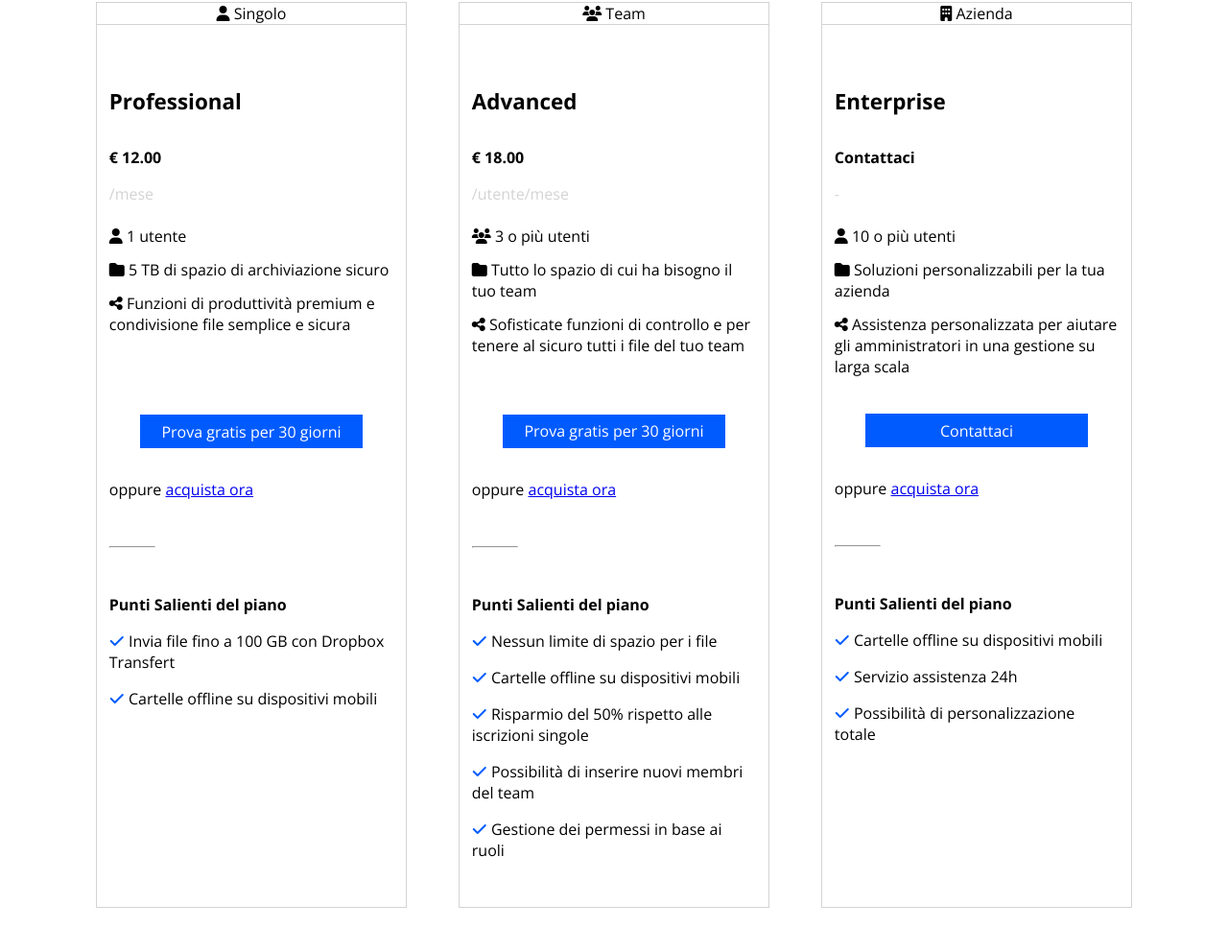
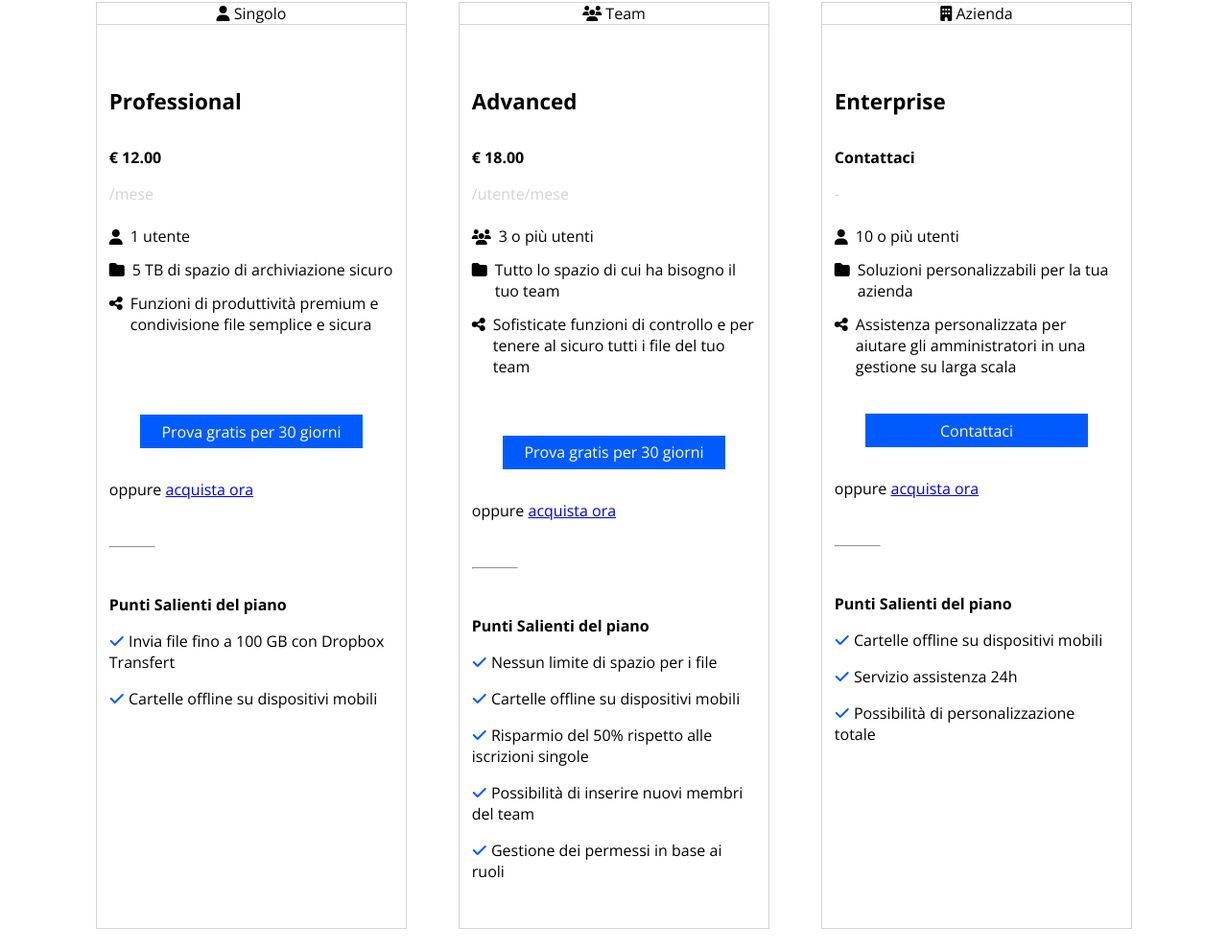
Before and after one commit to Gianmarco-Leone/htmlcss-dropbox, a plain HTML site: page index.html in a window 1280 px wide. Shown: the part 1075-2067 px from the top of the page at 96% size. Drawn offline with nearby package versions, Linux system fonts and the light colour scheme.

Commit message:
fixes section 1

```diff
--- a/css/style.css
+++ b/css/style.css
@@ -149,6 +149,12 @@ body {
 
 .subscription-col ul > li {
     padding: .4rem 0;
+    display: flex;
+}
+
+.subscription-col li > i {
+    padding-top: .2rem;
+    padding-right: .5rem;
 }
 
 .subscription-col .btn {
--- a/index.html
+++ b/index.html
@@ -110,7 +110,9 @@
 							</li>
 							<li>
 								<i class="fa-solid fa-share-nodes"></i>
-								Funzioni di produttività premium e condivisione file semplice e sicura
+								<p>
+									Funzioni di produttività premium e condivisione file semplice e sicura
+								</p>
 							</li>
 						</ul>
 						<div class="btn blue-btn" id="single-btn">
```
